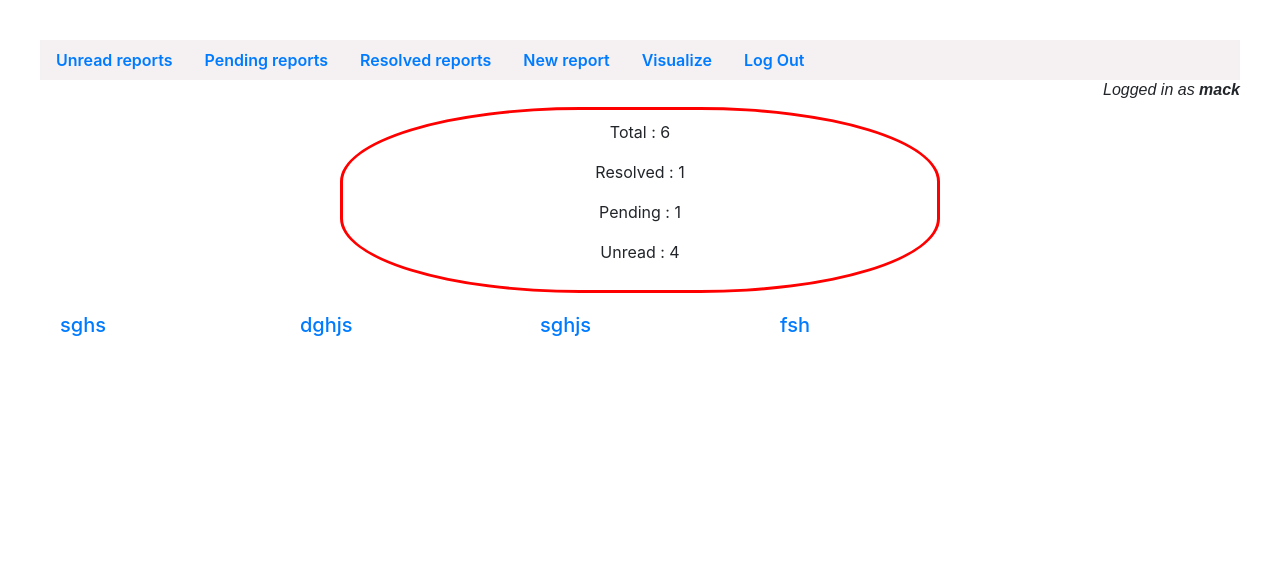
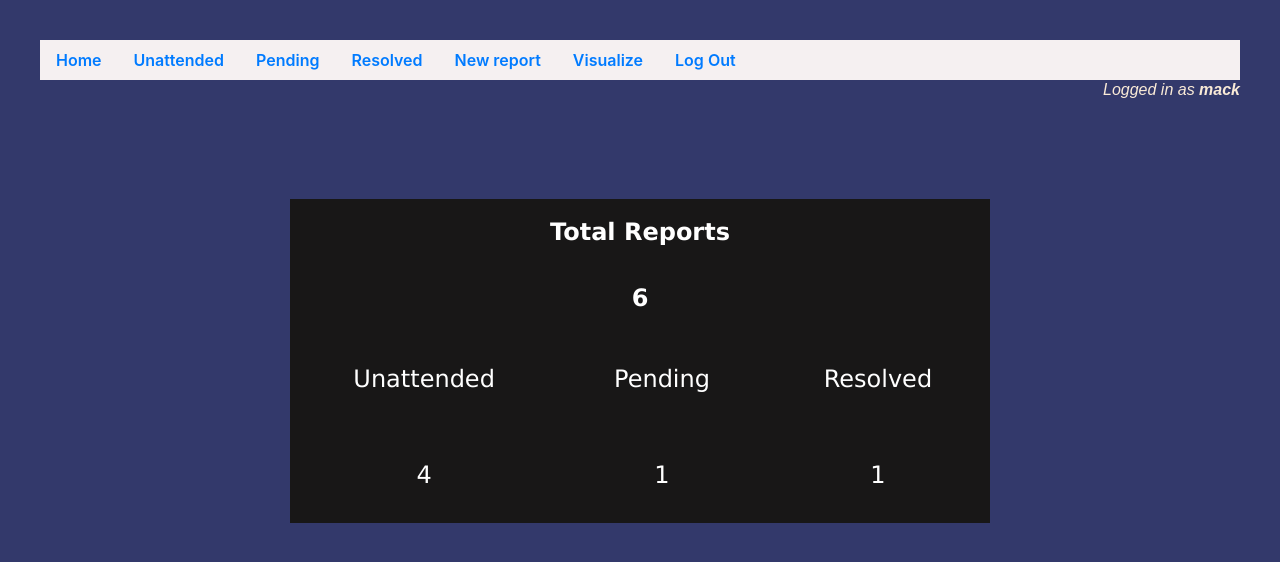
Before and after one commit to MackKaputo/Computerized-Maintenance-Management-System, a Django app: page / in a window 1280 px wide. Shown: the top 562 px of the page. Run offline with Django 3.2, Linux system fonts and the light colour scheme; a user stored in the database is signed in; data comes from the database, SQL or seed files in the repository; both versions use the stored data as it was after the commit; some libraries are stand-ins or nearby versions.

Commit message:
Made the home table and separate from unattended

```diff
--- a/reporting/jedsreport/static/jedsreport/styles.css
+++ b/reporting/jedsreport/static/jedsreport/styles.css
@@ -1,7 +1,8 @@
 body {
-    background-color: white;
+    background-color: rgb(51, 57, 107);
     margin: 20px;
     padding: 20px;
+    color: antiquewhite;
 }
 
 .nav {
@@ -24,6 +25,7 @@ body {
 .flex-container{
     display: flex;
     flex-wrap: wrap;
+
 }
 .flex-container > div {
     width: 200px;
@@ -42,3 +44,35 @@ body {
     line-height: 50px;
     font-family: sans-serif;
 }
+
+table{
+    margin-left: auto;
+    margin-right: auto;
+    text-align: center;
+    width: 700px;
+    background-color: rgb(24, 23, 23);
+    color: white;
+    font-size: x-large;
+    font-family: 'Lucida Sans', 'Lucida Sans Regular', 'Lucida Grande', 'Lucida Sans Unicode', Geneva, Verdana, sans-serif;
+}
+
+td {
+    padding: 30px;
+
+}
+th {
+    padding: 15px;
+}
+
+tbody :hover, thead :hover{
+    background-color: rgb(17, 17, 17);
+}
+
+#table {
+    margin-top: 100px;
+    margin-bottom: auto;
+}
+
+td :hover{
+    font-size: xx-large;
+}
--- a/reporting/jedsreport/templates/jedsreport/index.html
+++ b/reporting/jedsreport/templates/jedsreport/index.html
@@ -3,27 +3,32 @@
 {% block body %}
 
     {% if user.is_authenticated %}
-        <h6 style="text-align: right;font-family: sans-serif;"><i>Logged in as <b>{{ user.username }}</b></i></h6>
-        <div class="counter">
-            <p>Total : {{ reports_count }}</p>
-            <p>Resolved  : {{ solved_count }}</p>
-            <p>Pending : {{ pending_count }}</p>
-            <p>Unread : {{ unread_count }}</p>
-       </div>
-         <div class="flex-container">
-            {% for report in unread %}
-                <div >
-                    <a href="{% url 'report' report.pk %}">
-                    <h5>{{ report.title }}</h5>
-                    </a>
-                    {% if report.image %}
-                        <img src="{{ report.image.url }}">
-                    {% endif %}
-                </div>
-            {% empty %}
-            <li>No issues has been reported </li>
-            {% endfor %}
-        </div>
+    <h6 style="text-align: right;font-family: sans-serif;"><i>Logged in as <b>{{ user.username }}</b></i></h6>
+    <div id="table">
+       <table >
+            <thead>
+                <tr style="text-align: center;">
+                    <th colspan="3">Total Reports </th>
+                </tr>
+                <tr style="text-align: center;">
+                    <th colspan="3">{{ reports_count }}</th>
+                </tr>
+            </thead>
+            <tbody>
+                <tr>
+                    <td>Unattended</td>
+                    <td>Pending</td>
+                    <td>Resolved</td>
+                </tr>
+                <tr>
+                    <td>{{ unread_count }}</td>
+                    <td>{{ pending_count }}</td>
+                    <td>{{ solved_count }}</td>
+                </tr>
+            </tbody>
+        </table>
+    </div>
+
 
     {% endif %}
 {% endblock %}
--- a/reporting/jedsreport/templates/jedsreport/layout.html
+++ b/reporting/jedsreport/templates/jedsreport/layout.html
@@ -13,13 +13,16 @@
         <div>
         <ul class="nav">
             <li class="nav-item">
-                <a class="nav-link" href="{% url 'index' %}">Unread reports</a>
+                <a class="nav-link" href="{% url 'index' %}">Home</a>
             </li>
             <li class="nav-item">
-                <a class="nav-link" href="{% url 'pending_report' %}">Pending reports</a>
+                <a class="nav-link" href="{% url 'unattended' %}">Unattended </a>
             </li>
             <li class="nav-item">
-                <a class="nav-link" href="{% url 'inactive' %}">Resolved reports</a>
+                <a class="nav-link" href="{% url 'pending_report' %}">Pending </a>
+            </li>
+            <li class="nav-item">
+                <a class="nav-link" href="{% url 'inactive' %}">Resolved </a>
             </li>
             {% if user.is_authenticated %}
                 <li class="nav-item">
--- a/reporting/jedsreport/templates/jedsreport/newreport.html
+++ b/reporting/jedsreport/templates/jedsreport/newreport.html
@@ -10,7 +10,7 @@
         {{ form }}
         </div>
 
-        <button type="submit" class="btn-info" id="report">Report</button>
+        <button type="submit" class="btn btn-info " id="report" >Report</button>
     </form>
 {% endblock %}
 
--- a/reporting/jedsreport/urls.py
+++ b/reporting/jedsreport/urls.py
@@ -14,7 +14,9 @@ urlpatterns = [
     path("plot",views.plot,name="plot"),
     path("solved/<int:report_id>",views.solved, name="solved"),
     path("pending/<int:report_id>", views.pending, name = "pending"),
-    path("pending", views.pending_report, name = "pending_report")
+    path("pending", views.pending_report, name = "pending_report"),
+    path("unattended", views.unattended, name="unattended")
+
 ]
 if settings.DEBUG:
     urlpatterns += static(settings.MEDIA_URL, document_root=settings.MEDIA_ROOT)
--- a/reporting/jedsreport/views.py
+++ b/reporting/jedsreport/views.py
@@ -21,6 +21,12 @@ def index(request):
         "pending_count":pending_count,
         "solved_count":solved_count,
         "reports_count":reports_count
+    })
+
+def unattended(request):
+    unread = Report.objects.filter(status_read = False)
+    return render(request,"jedsreport/unattended.html",{
+        "unread":unread
     })
 
 
```
Also changed, not shown: reporting/db.sqlite3.
